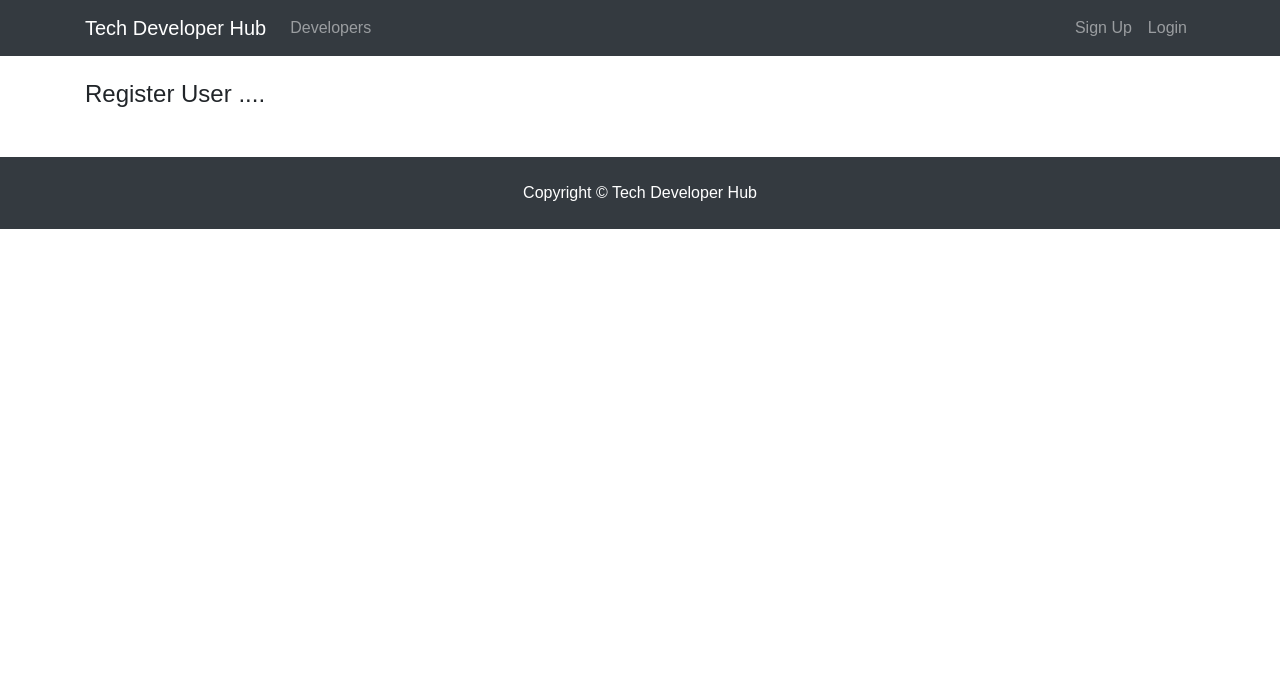
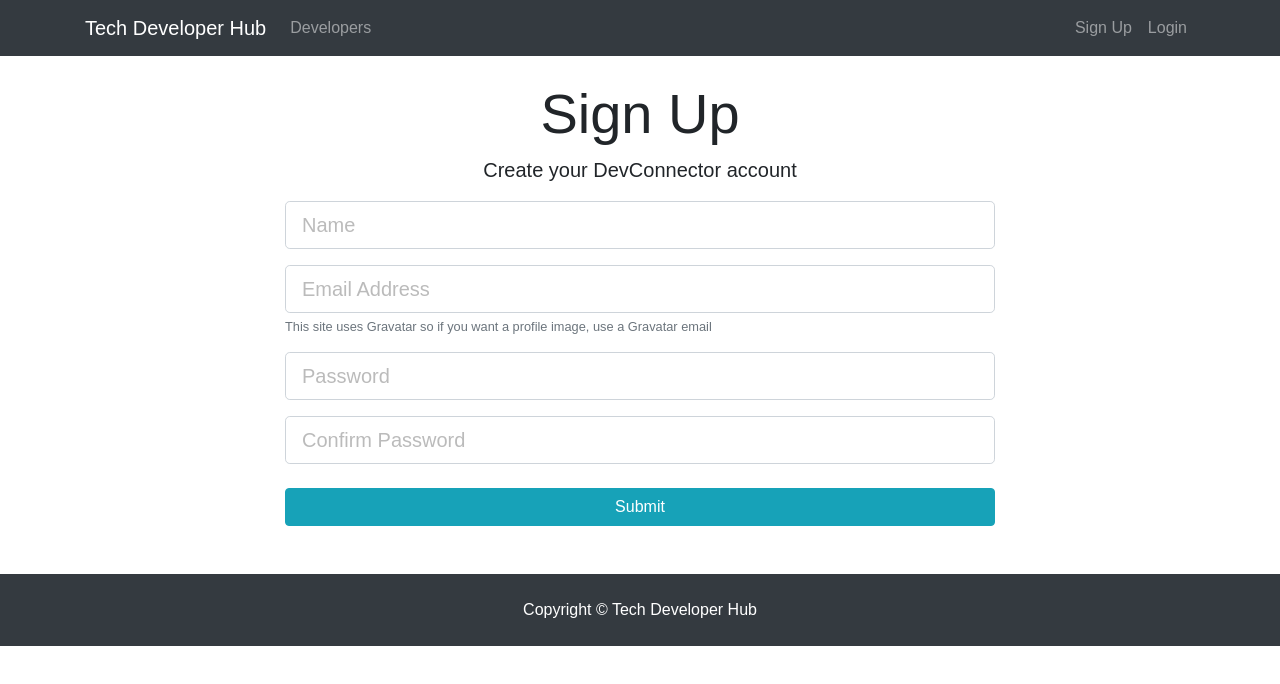
Before and after one commit to dnperera/tech-developer-hub, a React (Create React App) app in the folder client/: page /register in a window 1280 px wide. Shown: the top 684 px of the page. Built offline with nearby package versions, Linux system fonts and the light colour scheme.

Commit message:
initialise the state in both Register and Login componenets

```diff
--- a/client/package.json
+++ b/client/package.json
@@ -3,6 +3,7 @@
   "version": "0.1.0",
   "private": true,
   "dependencies": {
+    "axios": "^0.18.0",
     "react": "^16.4.1",
     "react-dom": "^16.4.1",
     "react-router-dom": "^4.3.1",
--- a/client/src/components/auth/Login.js
+++ b/client/src/components/auth/Login.js
@@ -1,10 +1,61 @@
 import React, { Component } from "react";
 
 class Login extends Component {
+  constructor() {
+    super();
+    this.state = {
+      email: "",
+      password: "",
+      errors: {}
+    };
+  }
+  onChange = e => {
+    this.setState({
+      [e.target.name]: e.target.value
+    });
+  };
+  onSubmit = e => {
+    e.preventDefault();
+    const user = {
+      email: this.state.email,
+      password: this.state.password
+    };
+    console.log(user);
+  };
   render() {
     return (
-      <div>
-        <h4>Login ....</h4>
+      <div className="login">
+        <div className="container">
+          <div className="row">
+            <div className="col-md-8 m-auto">
+              <h1 className="display-4 text-center">Log In</h1>
+              <p className="lead text-center">
+                Sign in to your DevConnector account
+              </p>
+              <form onSubmit={this.onSubmit}>
+                <div className="form-group">
+                  <input
+                    type="email"
+                    className="form-control form-control-lg"
+                    placeholder="Email Address"
+                    name="email"
+                    onChange={this.onChange}
+                  />
+                </div>
+                <div className="form-group">
+                  <input
+                    type="password"
+                    className="form-control form-control-lg"
+                    placeholder="Password"
+                    name="password"
+                    onChange={this.onChange}
+                  />
+                </div>
+                <input type="submit" className="btn btn-info btn-block mt-4" />
+              </form>
+            </div>
+          </div>
+        </div>
       </div>
     );
   }
--- a/client/src/components/auth/Register.js
+++ b/client/src/components/auth/Register.js
@@ -1,10 +1,94 @@
 import React, { Component } from "react";
 
 class Register extends Component {
+  constructor() {
+    super();
+    this.state = {
+      name: "",
+      email: "",
+      password: "",
+      password2: "",
+      errors: {}
+    };
+    //if you do not use arrow function for the method , you need to bind that method with this
+    //this.onChange=this.onChange.bind(this);
+    //this.onSubmit=this.onSubmit.bind(this);
+  }
+  onChange = e => {
+    this.setState({
+      [e.target.name]: e.target.value
+    });
+  };
+  onSubmit = e => {
+    e.preventDefault();
+    const newUser = {
+      name: this.state.name,
+      email: this.state.email,
+      password: this.state.password,
+      password2: this.state.password2
+    };
+    console.log(newUser);
+  };
   render() {
     return (
-      <div>
-        <h4>Register User ....</h4>
+      <div className="register">
+        <div className="container">
+          <div className="row">
+            <div className="col-md-8 m-auto">
+              <h1 className="display-4 text-center">Sign Up</h1>
+              <p className="lead text-center">
+                Create your DevConnector account
+              </p>
+              <form onSubmit={this.onSubmit}>
+                <div className="form-group">
+                  <input
+                    type="text"
+                    className="form-control form-control-lg"
+                    placeholder="Name"
+                    name="name"
+                    value={this.state.name}
+                    onChange={this.onChange}
+                  />
+                </div>
+                <div className="form-group">
+                  <input
+                    type="email"
+                    className="form-control form-control-lg"
+                    placeholder="Email Address"
+                    name="email"
+                    value={this.state.email}
+                    onChange={this.onChange}
+                  />
+                  <small className="form-text text-muted">
+                    This site uses Gravatar so if you want a profile image, use
+                    a Gravatar email
+                  </small>
+                </div>
+                <div className="form-group">
+                  <input
+                    type="password"
+                    className="form-control form-control-lg"
+                    placeholder="Password"
+                    name="password"
+                    value={this.state.password}
+                    onChange={this.onChange}
+                  />
+                </div>
+                <div className="form-group">
+                  <input
+                    type="password"
+                    className="form-control form-control-lg"
+                    placeholder="Confirm Password"
+                    name="password2"
+                    value={this.state.password2}
+                    onChange={this.onChange}
+                  />
+                </div>
+                <input type="submit" className="btn btn-info btn-block mt-4" />
+              </form>
+            </div>
+          </div>
+        </div>
       </div>
     );
   }
--- a/client/src/components/layout/Landing.js
+++ b/client/src/components/layout/Landing.js
@@ -14,10 +14,10 @@
                   from other developers
                 </p>
                 <hr />
-                <Link to="/register" class="btn btn-lg btn-info mr-2">
+                <Link to="/register" className="btn btn-lg btn-info mr-2">
                   Sign Up
                 </Link>
-                <Link to="/login" class="btn btn-lg btn-light">
+                <Link to="/login" className="btn btn-lg btn-light">
                   Login
                 </Link>
               </div>
```
